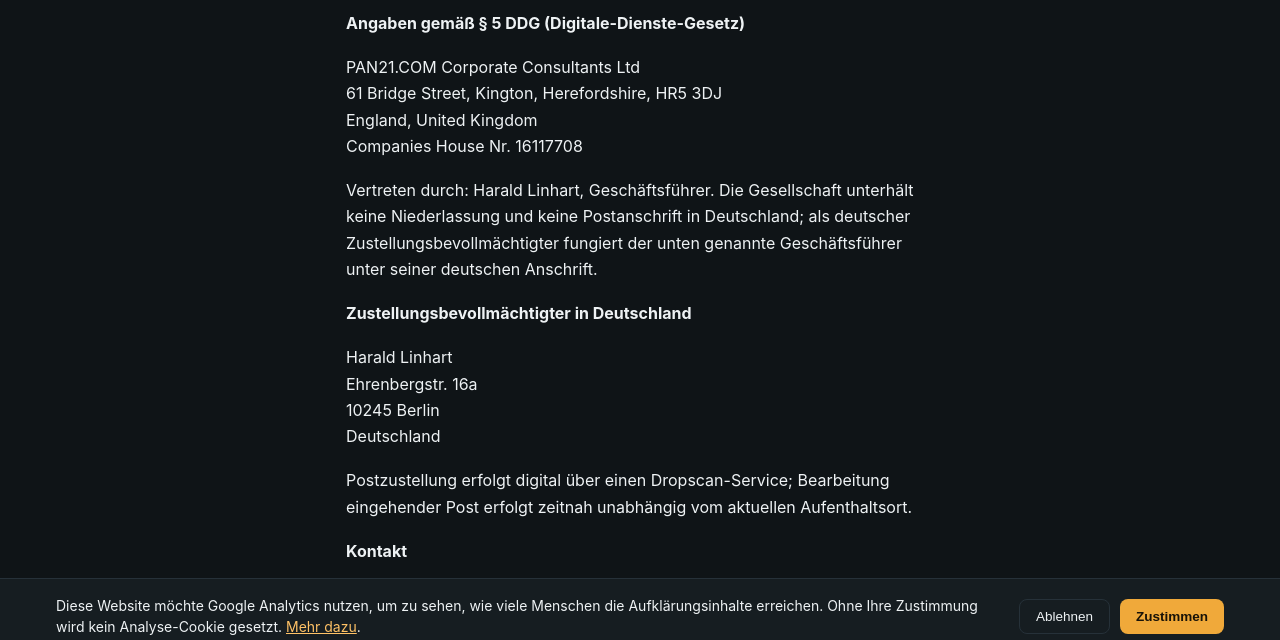
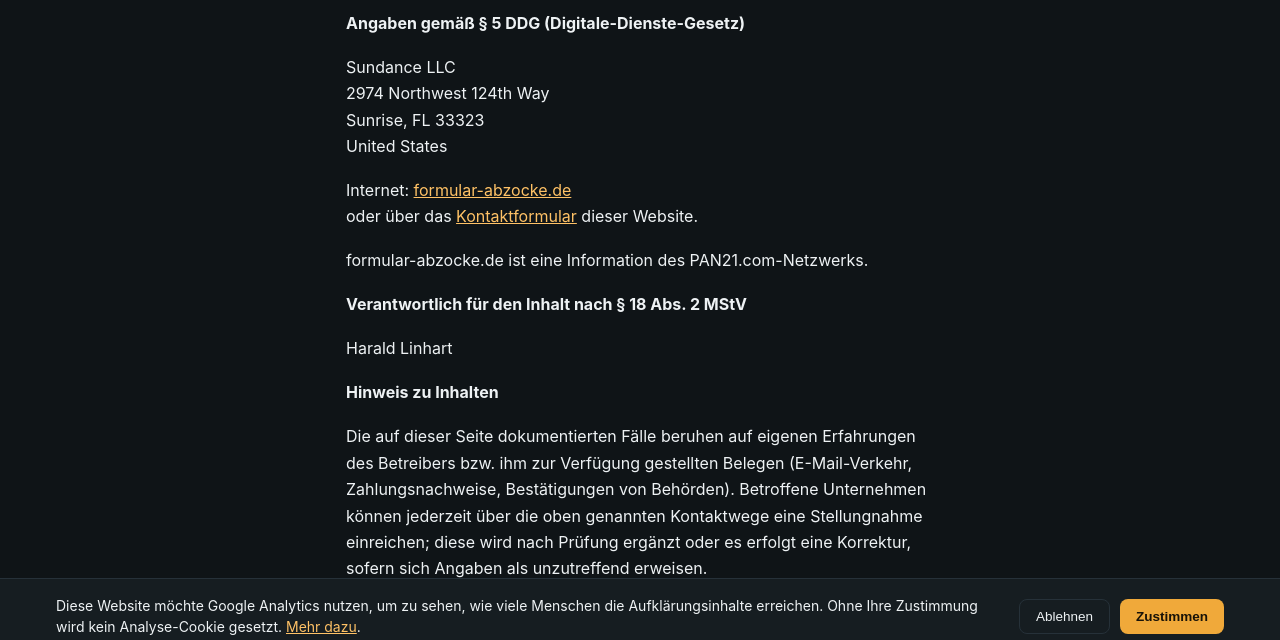
Before and after one commit to haraldlinhart-prog/formular-abzocke, a plain HTML site: page impressum.html in a window 1280 px wide. Shown: the part 147-787 px from the top of the page. Drawn offline with Linux system fonts and the light colour scheme.

Commit message:
Update Impressum to Sundance LLC and remove previous representative and contact details

```diff
--- a/impressum.html
+++ b/impressum.html
@@ -29,34 +29,13 @@
   <p><strong>Angaben gemäß § 5 DDG (Digitale-Dienste-Gesetz)</strong></p>
 
   <p>
-    PAN21.COM Corporate Consultants Ltd<br>
-    61 Bridge Street, Kington, Herefordshire, HR5 3DJ<br>
-    England, United Kingdom<br>
-    Companies House Nr. 16117708
+    Sundance LLC<br>
+    2974 Northwest 124th Way<br>
+    Sunrise, FL 33323<br>
+    United States
   </p>
 
   <p>
-    Vertreten durch: Harald Linhart, Geschäftsführer. Die Gesellschaft unterhält keine Niederlassung
-    und keine Postanschrift in Deutschland; als deutscher Zustellungsbevollmächtigter fungiert der
-    unten genannte Geschäftsführer unter seiner deutschen Anschrift.
-  </p>
-
-  <p><strong>Zustellungsbevollmächtigter in Deutschland</strong></p>
-  <p>
-    Harald Linhart<br>
-    Ehrenbergstr. 16a<br>
-    10245 Berlin<br>
-    Deutschland
-  </p>
-  <p>
-    Postzustellung erfolgt digital über einen Dropscan-Service; Bearbeitung eingehender Post erfolgt
-    zeitnah unabhängig vom aktuellen Aufenthaltsort.
-  </p>
-
-  <p><strong>Kontakt</strong></p>
-  <p>
-    Telefon: <a href="tel:+493056844500">+49 30 568 44 500</a><br>
-    E-Mail: <a href="mailto:de@pan21.com">de@pan21.com</a><br>
     Internet: <a href="https://formular-abzocke.de">formular-abzocke.de</a><br>
     oder über das <a href="/kontakt.html">Kontaktformular</a> dieser Website.
   </p>
@@ -66,7 +45,7 @@
   </p>
 
   <p><strong>Verantwortlich für den Inhalt nach § 18 Abs. 2 MStV</strong></p>
-  <p>Harald Linhart (Anschrift wie oben)</p>
+  <p>Harald Linhart</p>
 
   <p><strong>Hinweis zu Inhalten</strong></p>
   <p>
```
